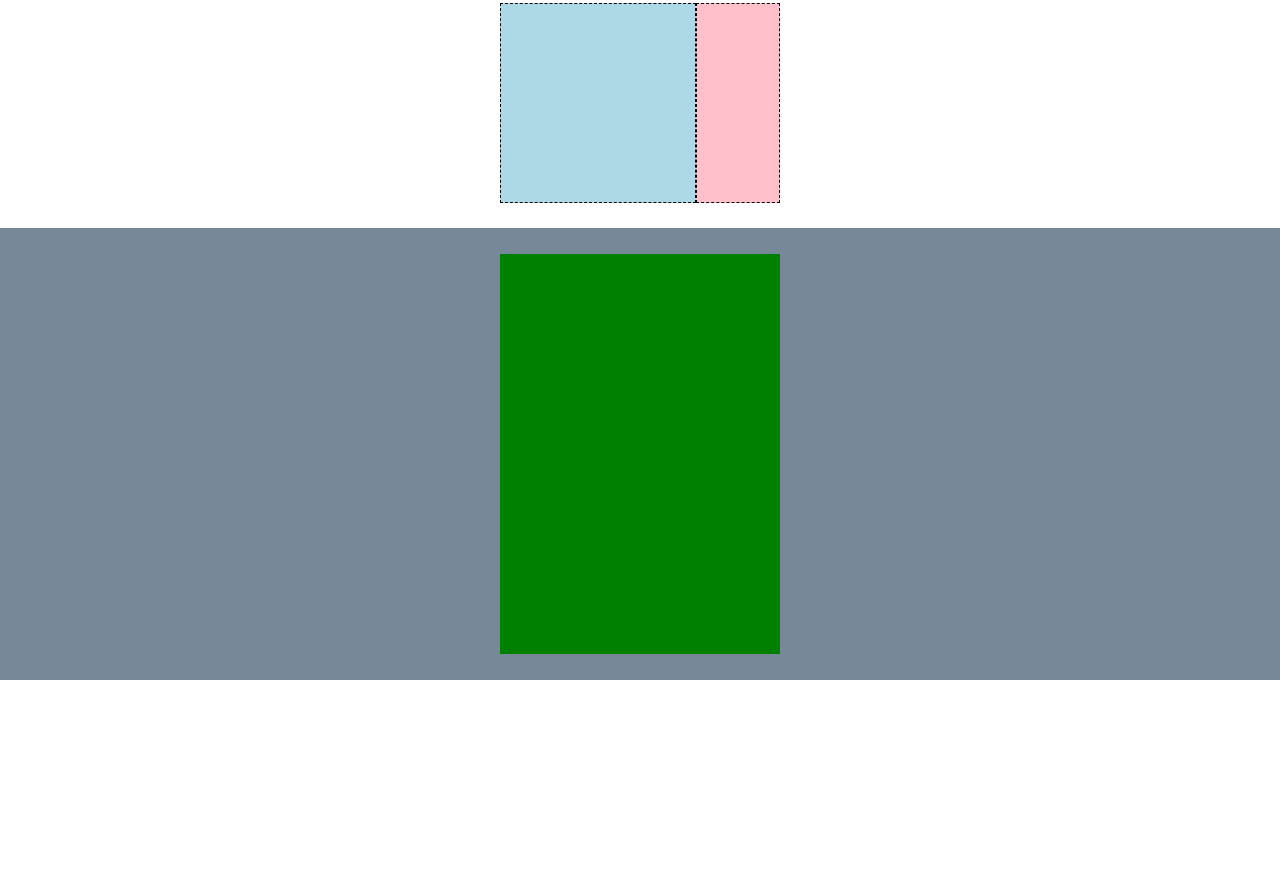
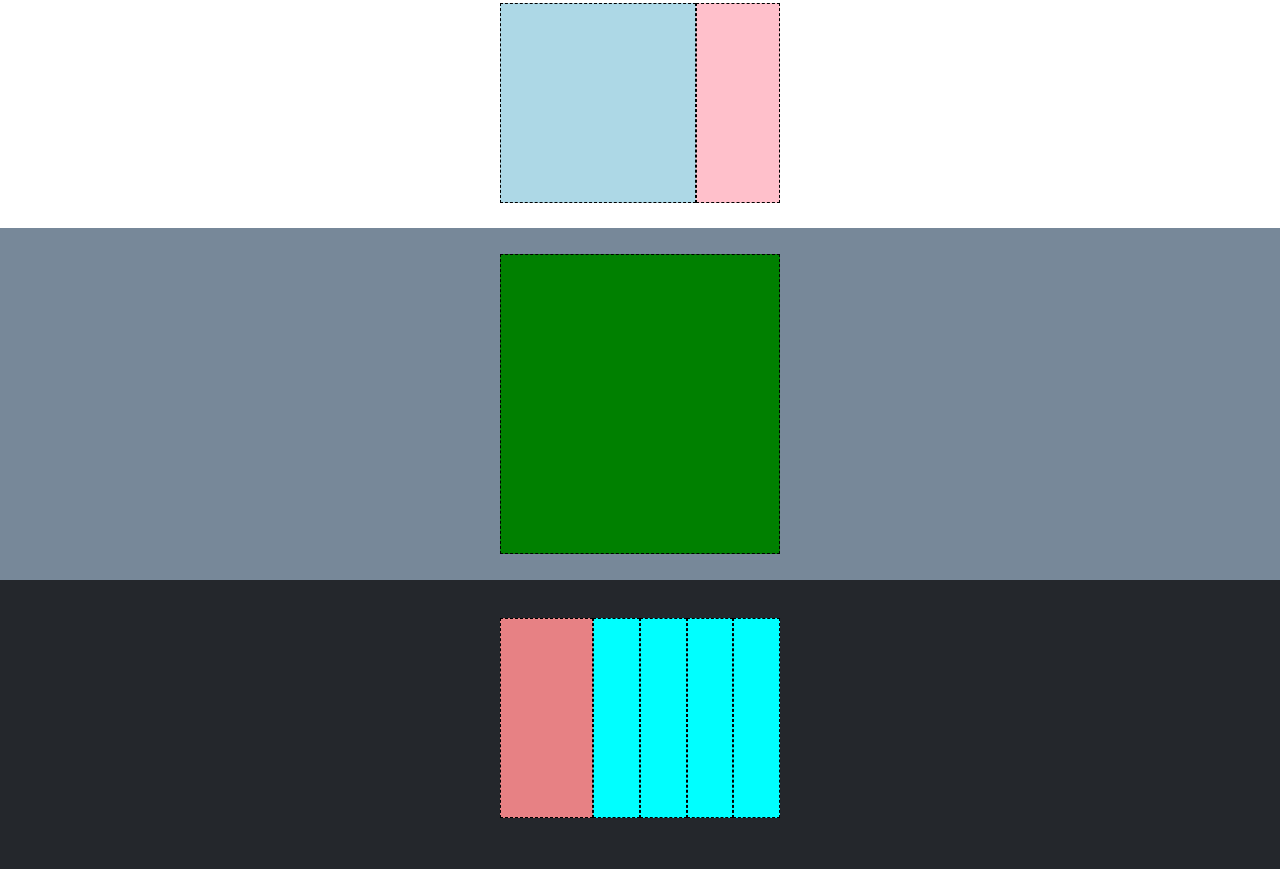
Before and after one commit to yamadicu/htmlcss-struttura-discord, a plain HTML site: page index.html in a window 1280 px wide. Shown: the part 822-1691 px from the top of the page. Before the commit the page ends 1502 px from the top, so only its background shows below. Drawn offline with Linux system fonts and the light colour scheme.

Commit message:
fine progetto

```diff
--- a/assets/css/style.css
+++ b/assets/css/style.css
@@ -62,6 +62,21 @@ section{
 }
 .green{
     width: 100%;
-    height: 400px;
+    height: 300px;
     background-color: green;
 }
+.nero{
+    background-color: rgb(36,39,44);
+    padding-top: 1%;
+    padding-bottom: 2%;
+}
+.pink{
+    background-color: rgb(231,129,132);
+    width: calc(100%/3);
+    height: 200px;
+}
+.cyan{
+    background-color: cyan;
+    width: calc(100%/6);
+    height: 200px;
+}
--- a/index.html
+++ b/index.html
@@ -10,7 +10,7 @@
     <link rel="stylesheet" href="./assets/css/style.css">
 </head>
 <body>
-    <!-- logo e vari link -->
+    <!-- HEADER -->
     <header>
         <nav class="center">
             <div class="logo bordi">logo</div>
@@ -23,7 +23,7 @@
         <div class="block bordi"></div>
     </div>
 
-    <!-- parte centrale del sito -->
+    <!-- MAIN -->
     <main>
         <section class="center">
             <aside class="azzurro bordi"></aside>
@@ -41,9 +41,19 @@
         </section>
         <div class="grey">
             <div class="speciale">
-                <div class="green"></div>
+                <div class="green bordi"></div>
             </div>
         </div>
     </main>
+
+    <!-- FOOTER -->
+    <footer class="nero">
+        <section class="center">
+            <aside class="pink bordi"></aside>
+            <aside class="cyan bordi"></aside>
+            <aside class="cyan bordi"></aside>
+            <aside class="cyan bordi"></aside>
+            <aside class="cyan bordi"></aside>
+        </footer>
 </body>
 </html>
```
